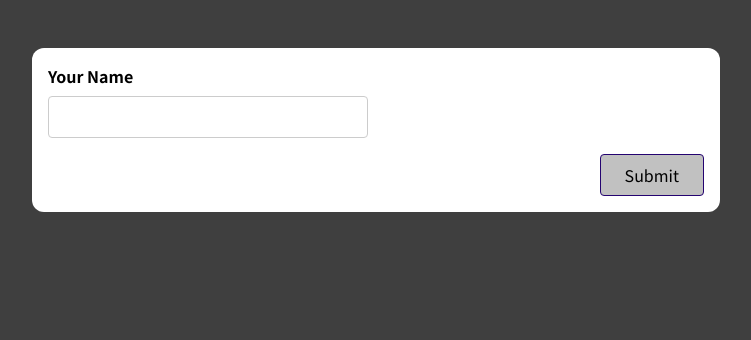
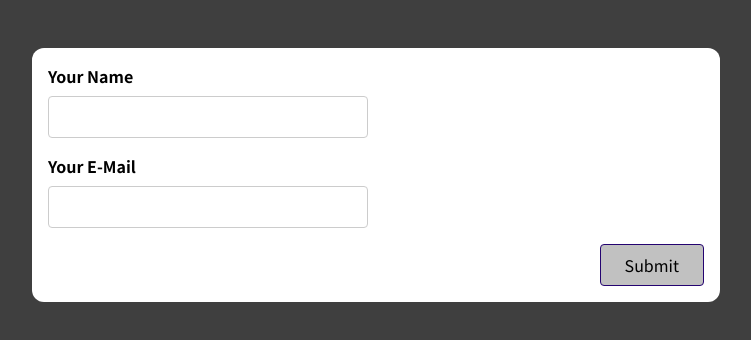
Before and after one commit to lerand94/reactFormApp, a React (Create React App) app: page / in a window 1280 px wide. Shown: the top 340 px of the page, without its empty margins (264-1015 px from the left). Built offline with nearby package versions, Linux system fonts and the light colour scheme.

Commit message:
added second input for example. In plan realised custom useInput hook for refactoring

```diff
--- a/src/components/SimpleInput.js
+++ b/src/components/SimpleInput.js
@@ -1,57 +1,93 @@
 import { useState } from "react";
 
 const SimpleInput = (props) => {
-  const [enteredValue, setEnteredValue] = useState("");
-  const [enteredValueTouched, setEnteredValueTouched] = useState(false);
+  const [enteredName, setEnteredName] = useState("");
+  const [enteredNameTouched, setEnteredNameTouched] = useState(false);
 
-  const enteredValueIsValid = enteredValue.trim() !== "";
+  const [enteredEmail, setEnteredEmail] = useState("");
+  const [enteredEmailTouched, setEnteredEmailTouched] = useState(false);
 
-  const enteredValueIsInvalid = !enteredValueIsValid && enteredValueTouched;
+  const enteredNameIsValid = enteredName.trim() !== "";
+  const nameInputIsInvalid = !enteredNameIsValid && enteredNameTouched;
+
+  const enteredEmailIsValid = enteredEmail.includes("@");
+  const enteredEmailIsInvalid = !enteredEmailIsValid && enteredEmailTouched;
 
   let formIsValid = false;
 
-  if (enteredValueIsValid) {
+  if (enteredNameIsValid && enteredEmailIsValid) {
     formIsValid = true;
   }
 
-  const enteredValueHandler = (e) => {
-    setEnteredValue(e.target.value);
-  };
-  const enteredValueBlurHandler = () => {
-    setEnteredValueTouched(true);
+  const nameInputChangeHandler = (event) => {
+    setEnteredName(event.target.value);
   };
 
-  const submitHandler = (e) => {
-    e.preventDefault();
+  const emailInputChangeHandler = (event) => {
+    setEnteredEmail(event.target.value);
+  };
 
-    setEnteredValueTouched(true);
+  const nameInputBlurHandler = (event) => {
+    setEnteredNameTouched(true);
+  };
 
-    if (!enteredValueIsInvalid) {
+  const emailInputBlurHandler = (event) => {
+    setEnteredEmailTouched(true);
+  };
+
+  const formSubmissionHandler = (event) => {
+    event.preventDefault();
+
+    setEnteredNameTouched(true);
+
+    if (!enteredNameIsValid) {
       return;
     }
 
-    console.log(enteredValue);
+    console.log(enteredName);
 
-    setEnteredValue("");
-    setEnteredValueTouched(false);
+    // nameInputRef.current.value = ''; => NOT IDEAL, DON'T MANIPULATE THE DOM
+    setEnteredName("");
+    setEnteredNameTouched(false);
+
+    setEnteredEmail("");
+    setEnteredEmailTouched(false);
   };
 
-  const nameInputClasses = enteredValueIsInvalid
+  const nameInputClasses = nameInputIsInvalid
     ? "form-control invalid"
-    : "form-control ";
+    : "form-control";
+
+  const emailInputClasses = enteredEmailIsInvalid
+    ? "form-control invalid"
+    : "form-control";
 
   return (
-    <form onSubmit={submitHandler}>
+    <form onSubmit={formSubmissionHandler}>
       <div className={nameInputClasses}>
         <label htmlFor="name">Your Name</label>
         <input
           type="text"
           id="name"
-          onChange={enteredValueHandler}
-          onBlur={enteredValueBlurHandler}
+          onChange={nameInputChangeHandler}
+          onBlur={nameInputBlurHandler}
+          value={enteredName}
         />
-        {enteredValueIsInvalid && (
+        {nameInputIsInvalid && (
           <p className="error-text">Name must not be empty.</p>
+        )}
+      </div>
+      <div className={emailInputClasses}>
+        <label htmlFor="email">Your E-Mail</label>
+        <input
+          type="email"
+          id="email"
+          onChange={emailInputChangeHandler}
+          onBlur={emailInputBlurHandler}
+          value={enteredEmail}
+        />
+        {enteredEmailIsInvalid && (
+          <p className="error-text">Please enter a valid email.</p>
         )}
       </div>
       <div className="form-actions">
```
